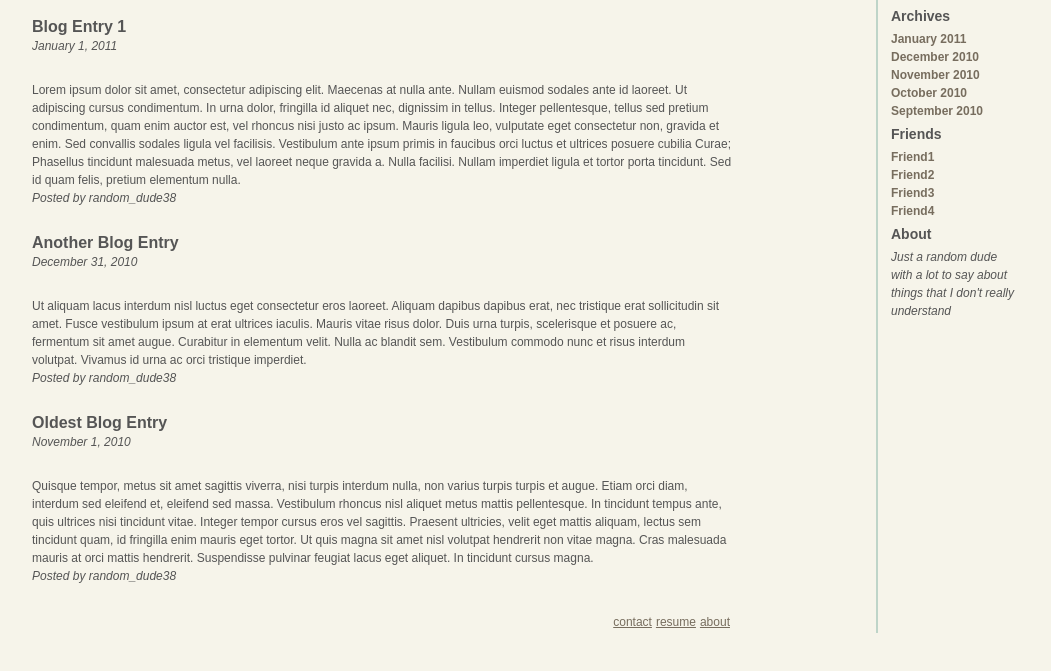
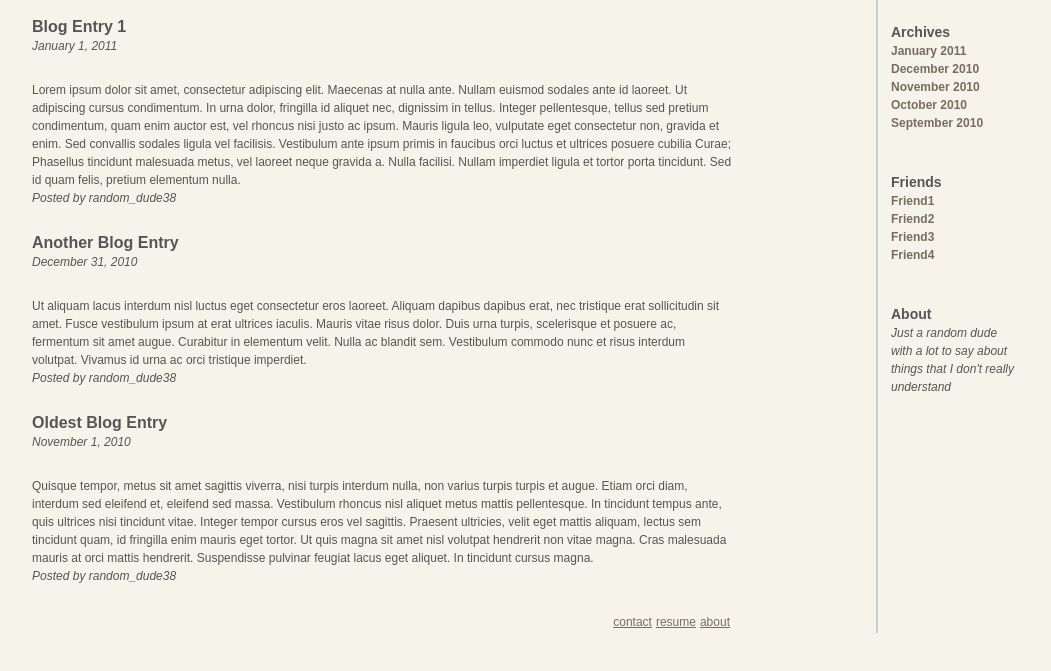
Before and after one commit to Jhadur/Blog-Site, a plain HTML site: page index.html in a window 1280 px wide. Shown: the part 65-736 px from the top of the page, without its empty margins (114-1165 px from the left). Drawn offline with Linux system fonts and the light colour scheme.

Commit message:
Fixed some CSS position move to %

```diff
--- a/color.css
+++ b/color.css
@@ -134,7 +134,7 @@ a:active {
 .rightbar h1 {
 		font-size: 14px;
 		font-weight:700;
-		line-height:28px;
+		line-height:20px;
 		}
 
 .rightbar a:link {
--- a/position.css
+++ b/position.css
@@ -15,7 +15,7 @@ article, aside, details, figcaption, figure, footer, header, hgroup, menu, nav,
 /* End CSS Resets */
 
 .maincontainer{
-		margin: 20px auto;
+		margin: 1.66em auto;
 		padding: 0 1em;
 		max-width: 82.33em;	/* 988px / 12px = 82.33em */
 		}
@@ -25,7 +25,7 @@ article, aside, details, figcaption, figure, footer, header, hgroup, menu, nav,
     float: left;
     width: 70.85%;          /* 844px / 988px = 0.85425 */
 	padding-right:14.56%;
-	padding-top:20px;
+	padding-top:1.66em;
 
 }
 .links {
@@ -33,6 +33,9 @@ article, aside, details, figcaption, figure, footer, header, hgroup, menu, nav,
 	}
 .rightbar{
     float: right;
-	padding: 5px;
+	padding: 0.4166em;
     width: 12.551%;          /* 124px / 988px = 0.12551 */
 }
+.about {padding-top:3.33em;}
+.friends{padding-top:3.33em;}
+.archives{padding-top:1.66em;}
```
